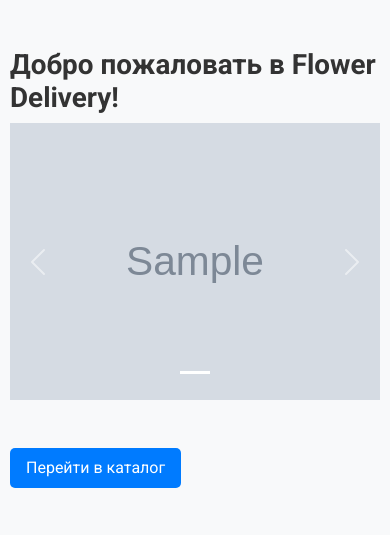
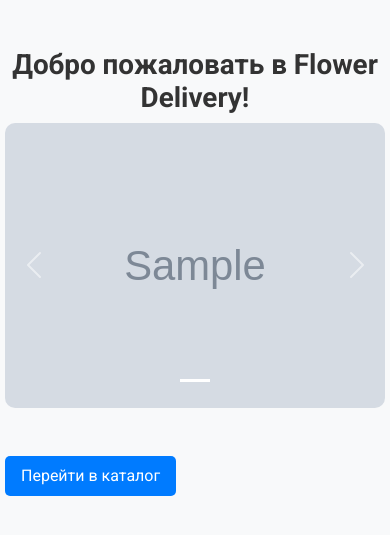
Before and after one commit to ANVod/flower_delivery, a Django app: page / in a window 390 px wide. Shown: the part 56-591 px from the top of the page. Run offline with Django 5.2, Linux system fonts and the light colour scheme; tables that the repository leaves empty hold one stand-in row (values such as "Sample post"); grey boxes marked "Sample" are stand-in pictures.

Commit message:
add styles
экскременты со стилем сайта. Ошибка в подстраивании под размер окна еще не решена.

```diff
--- a/flower_delivery/static/css/styles.css
+++ b/flower_delivery/static/css/styles.css
@@ -10,6 +10,7 @@ body {
 h1, h2, h3, h4, h5 {
     font-weight: 700;
     color: #333;
+    text-align: center;  /* Центрируем заголовки */
 }
 
 /* Стили для кнопок */
@@ -29,11 +30,14 @@ h1, h2, h3, h4, h5 {
 /* Адаптивная сетка для карточек */
 .card {
     margin-bottom: 20px;
+    box-shadow: 0px 4px 10px rgba(0, 0, 0, 0.1);  /* Легкая тень для карточек */
 }
 
 .card img {
-    max-height: 200px;
+    max-height: 300px;
     object-fit: cover;
+    width: 100%;
+    border-radius: 5px;  /* Скругленные углы */
 }
 
 /* Стиль корзины */
@@ -54,11 +58,14 @@ h1, h2, h3, h4, h5 {
 
 /* Стили для карусели */
 .carousel-item img {
-    max-height: 500px;
+    width: 100%;
+    height: auto;
+    max-height: 70vh;  /* Ограничиваем высоту изображения до 70% от высоты окна */
     object-fit: cover;
+    border-radius: 10px;
 }
 
-/* Медиа-запросы для адаптивности */
+/* Адаптивные стили для мобильных устройств */
 @media (max-width: 768px) {
     .navbar-nav {
         text-align: center;
@@ -72,14 +79,23 @@ h1, h2, h3, h4, h5 {
     .card {
         flex: 0 0 100%;
     }
+
+    .carousel-item img {
+        max-height: 50vh;  /* На мобильных устройствах ограничиваем высоту до 50% */
+    }
 }
 
+/* Для очень маленьких экранов */
 @media (max-width: 576px) {
     .btn-primary {
         padding: 8px 16px;
     }
 
     .container {
-        padding: 0 10px;
+        padding: 0 5px;
+    }
+
+    .carousel-item img {
+        max-height: 40vh;  /* На очень маленьких экранах ограничиваем до 40% */
     }
 }
```
